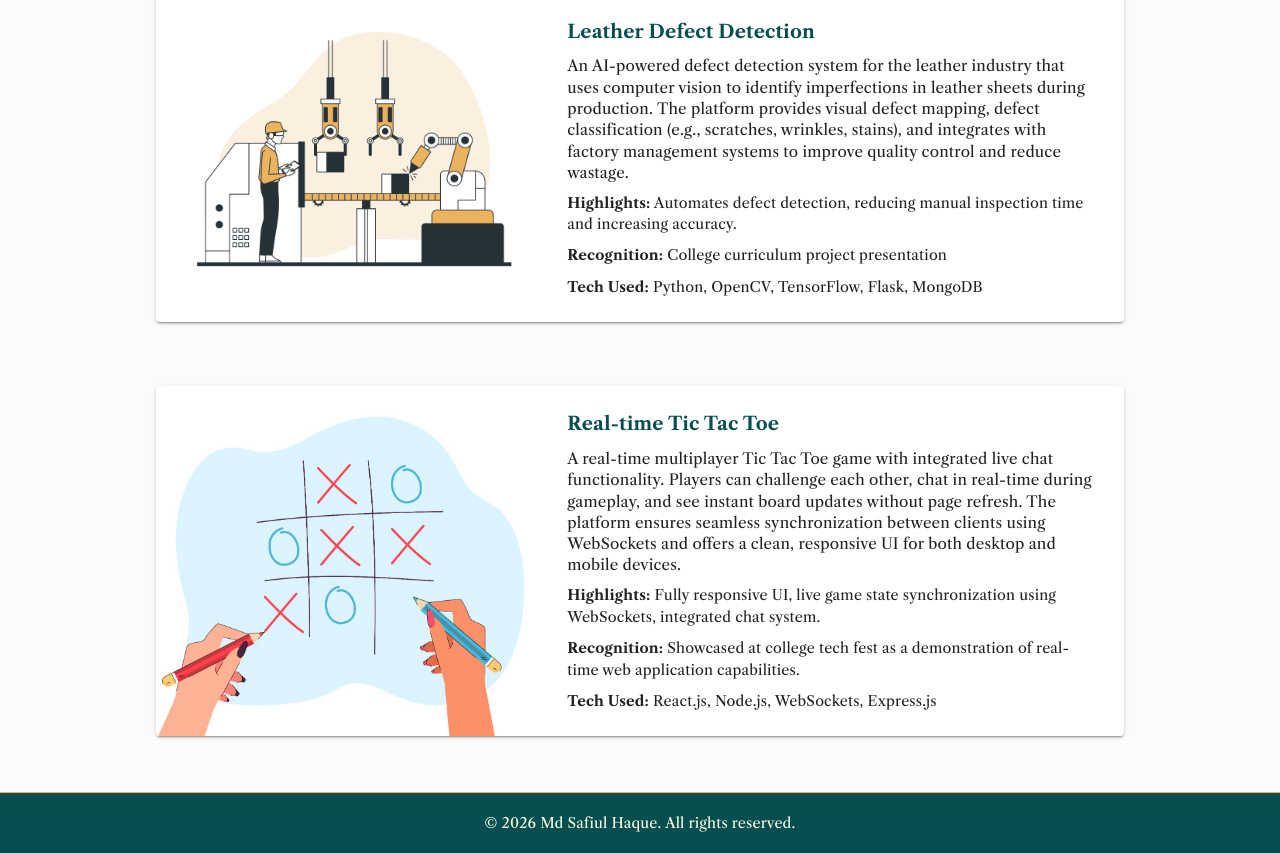
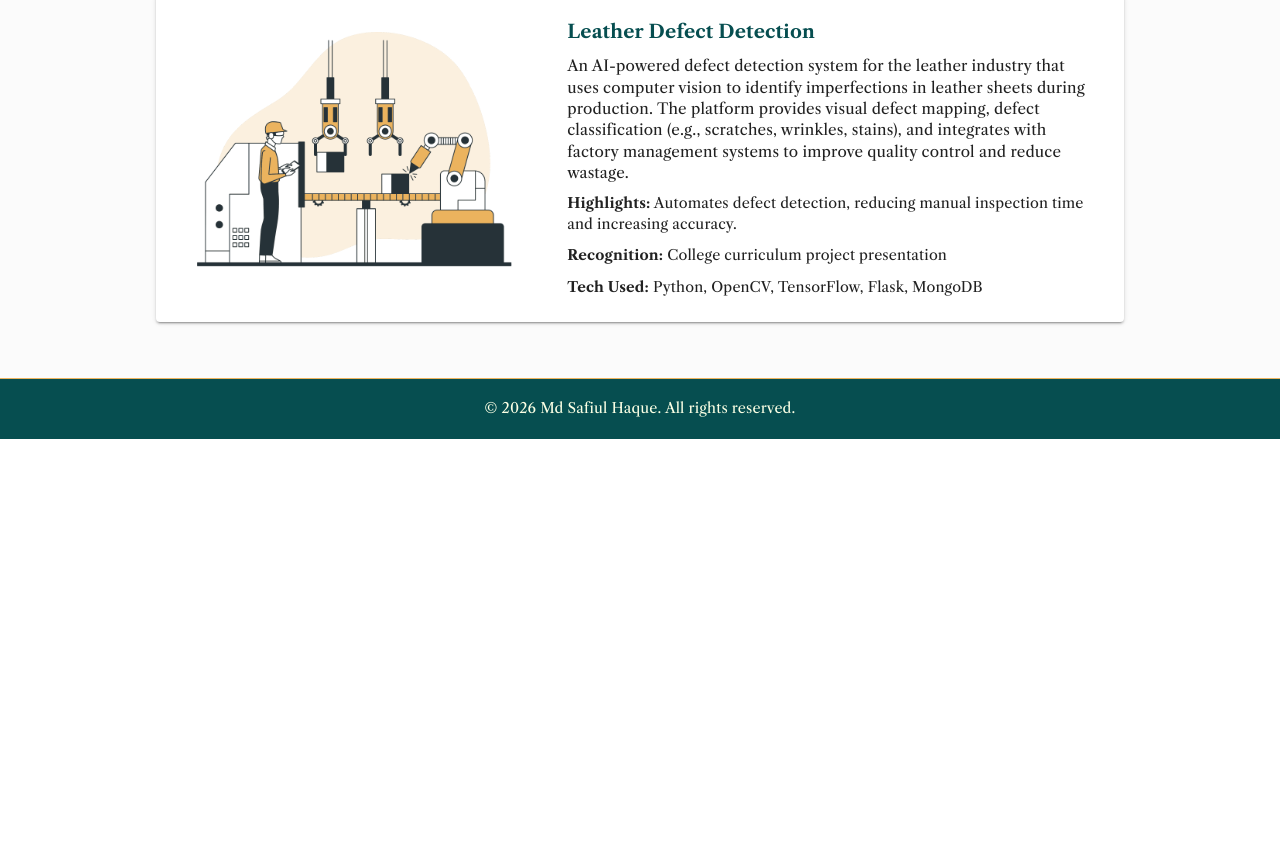
Before and after one commit to httpsafiul/portfolio-project, a React (Vite) app: page /projects in a window 1280 px wide. Shown: the part 1820-2673 px from the top of the page. After the commit the page ends 2259 px from the top, so only its background shows below. Built offline with nearby package versions, Linux system fonts and the light colour scheme.

Commit message:
projects modified

```diff
--- a/src/components/ProjectsPage/ProjectsMain.jsx
+++ b/src/components/ProjectsPage/ProjectsMain.jsx
@@ -61,16 +61,16 @@ const ProjectsMain = () => {
         tech: 'Python, OpenCV, TensorFlow, Flask, MongoDB',
         link: '#'
     },
-    {
-        image: tictactoe,
-        imageHash: "LJR3i^bb]}m,ysW=pIXn}RjFMxaJ",
-        name: 'Real-time Tic Tac Toe',
-        description: 'A real-time multiplayer Tic Tac Toe game with integrated live chat functionality. Players can challenge each other, chat in real-time during gameplay, and see instant board updates without page refresh. The platform ensures seamless synchronization between clients using WebSockets and offers a clean, responsive UI for both desktop and mobile devices.',
-        highlights: 'Fully responsive UI, live game state synchronization using WebSockets, integrated chat system.',
-        recognition: 'Showcased at college tech fest as a demonstration of real-time web application capabilities.',
-        tech: 'React.js, Node.js, WebSockets, Express.js',
-        link: '#'
-    }
+    // {
+    //     image: tictactoe,
+    //     imageHash: "LJR3i^bb]}m,ysW=pIXn}RjFMxaJ",
+    //     name: 'Real-time Tic Tac Toe',
+    //     description: 'A real-time multiplayer Tic Tac Toe game with integrated live chat functionality. Players can challenge each other, chat in real-time during gameplay, and see instant board updates without page refresh. The platform ensures seamless synchronization between clients using WebSockets and offers a clean, responsive UI for both desktop and mobile devices.',
+    //     highlights: 'Fully responsive UI, live game state synchronization using WebSockets, integrated chat system.',
+    //     recognition: 'Showcased at college tech fest as a demonstration of real-time web application capabilities.',
+    //     tech: 'React.js, Node.js, WebSockets, Express.js',
+    //     link: '#'
+    // }
 ];
 
 
```
